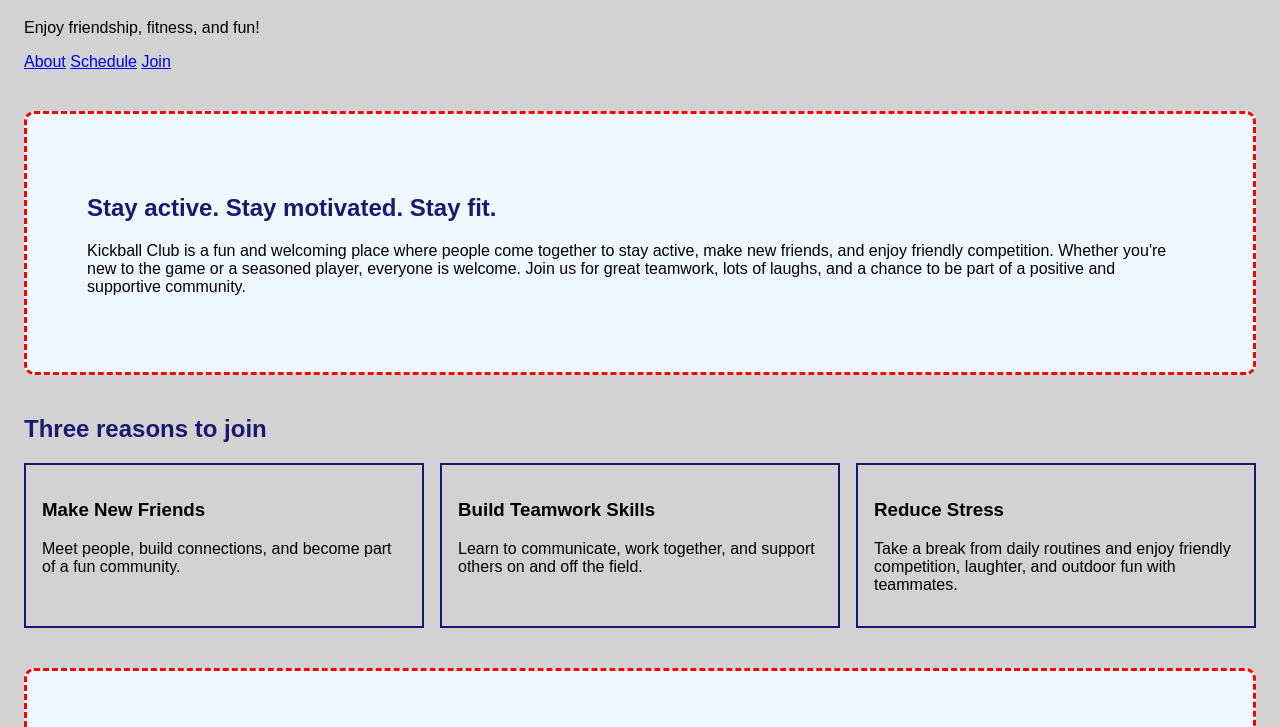
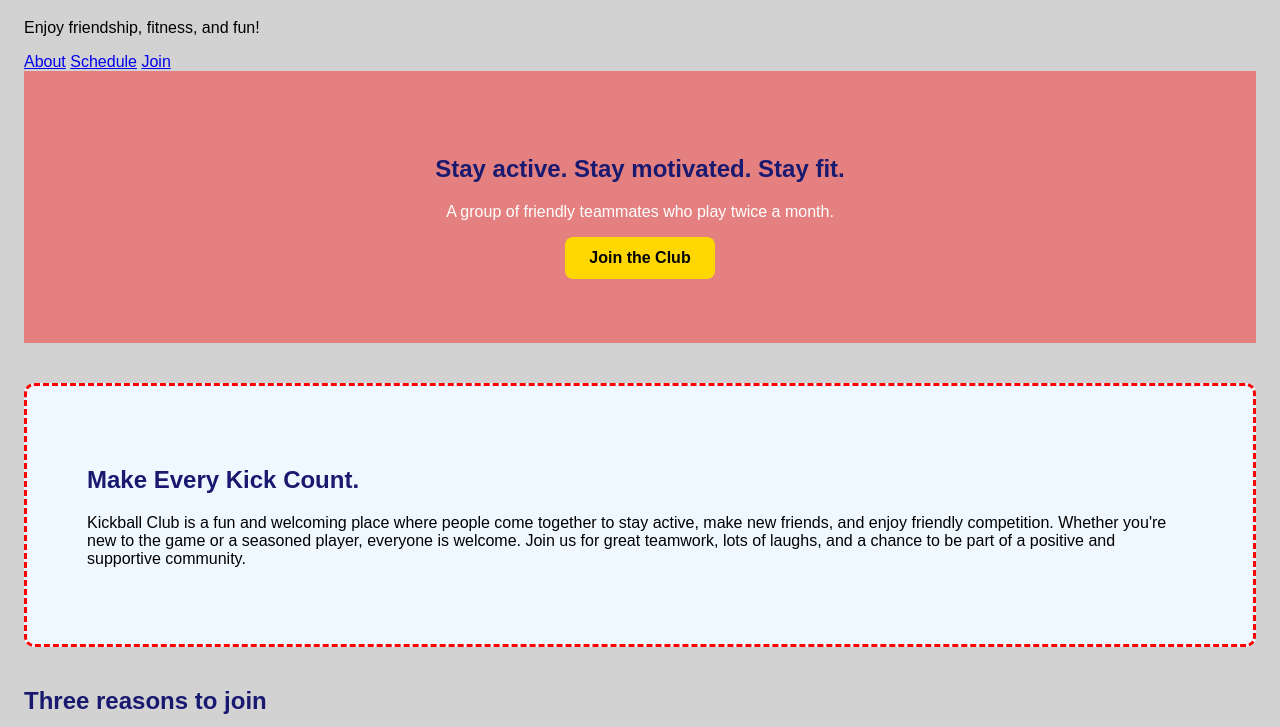
Before and after one commit to bria-janae-anderson/signup-page, a plain HTML site: page index.html in a window 1280 px wide. Shown: the part 61-788 px from the top of the page. Drawn offline with Linux system fonts and the light colour scheme.

Commit message:
Add hero with call to action

```diff
--- a/index.html
+++ b/index.html
@@ -17,10 +17,16 @@
         <a href="#join">Join</a>
     </nav>
     <main>
+        <!-- Day 4 Hero Section-->
+        <section class="hero">
+            <h2>Stay active. Stay motivated. Stay fit.</h2>
+            <p>A group of friendly teammates who play twice a month.</p>
+            <a class="cta" href="#join">Join the Club</a>
+        </section>
 
         <!-- Section 1 -->
         <section id="about" class="box">
-            <h2>Stay active. Stay motivated. Stay fit.</h2>
+            <h2>Make Every Kick Count.</h2>
             <p>Kickball Club is a fun and welcoming place where people come together to stay active, make new friends, and enjoy friendly competition. Whether you're new to the game or a seasoned player, everyone is welcome. Join us for great teamwork, lots of laughs, and a chance to be part of a positive and supportive community.</p>
         </section>
         <section id="reasons">
@@ -93,10 +99,10 @@
               <button type="submit">Sign Up</button>
             </form>
         </section>
+
+        <footer>Made by Bria Anderson @ CodeX Academy</footer>
     </main>
-        <footer>
-            <p> Made by Bria Anderson @ CodeX Academy</p>
-        </footer>
+
 
         <!-- Linking JS -->
          <script src="script.js"></script>
--- a/style.css
+++ b/style.css
@@ -86,3 +86,22 @@ form {
   flex-direction: column;
   gap: 4px;
 }
+
+/* Day 4 Part 2: CSS */
+
+.hero {
+  background-color: rgb(228, 128, 128);
+  color: white;
+  padding: 64px 24px;
+  text-align: center;
+}
+
+.cta {
+  display: inline-block;
+  background-color: gold;
+  color: black;
+  padding: 12px 24px;
+  border-radius: 8px;
+  text-decoration: none;
+  font-weight: bold;
+}
```
